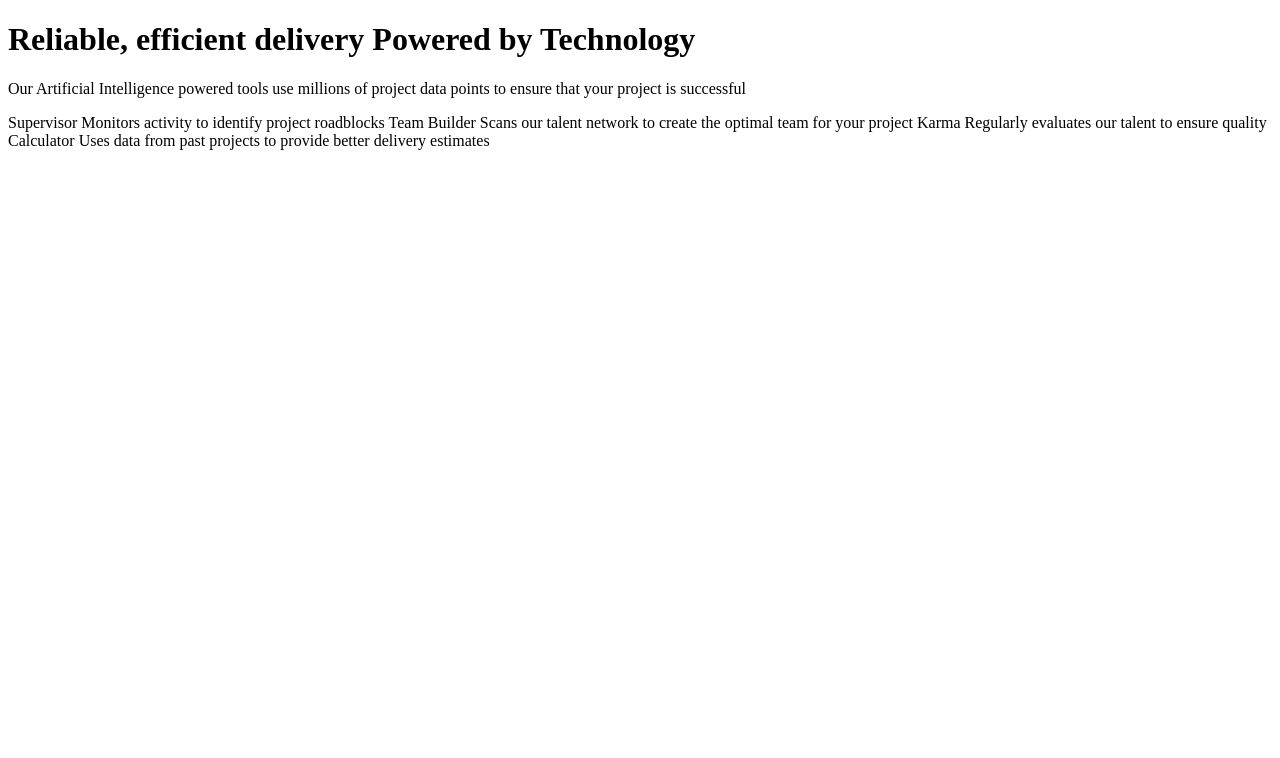
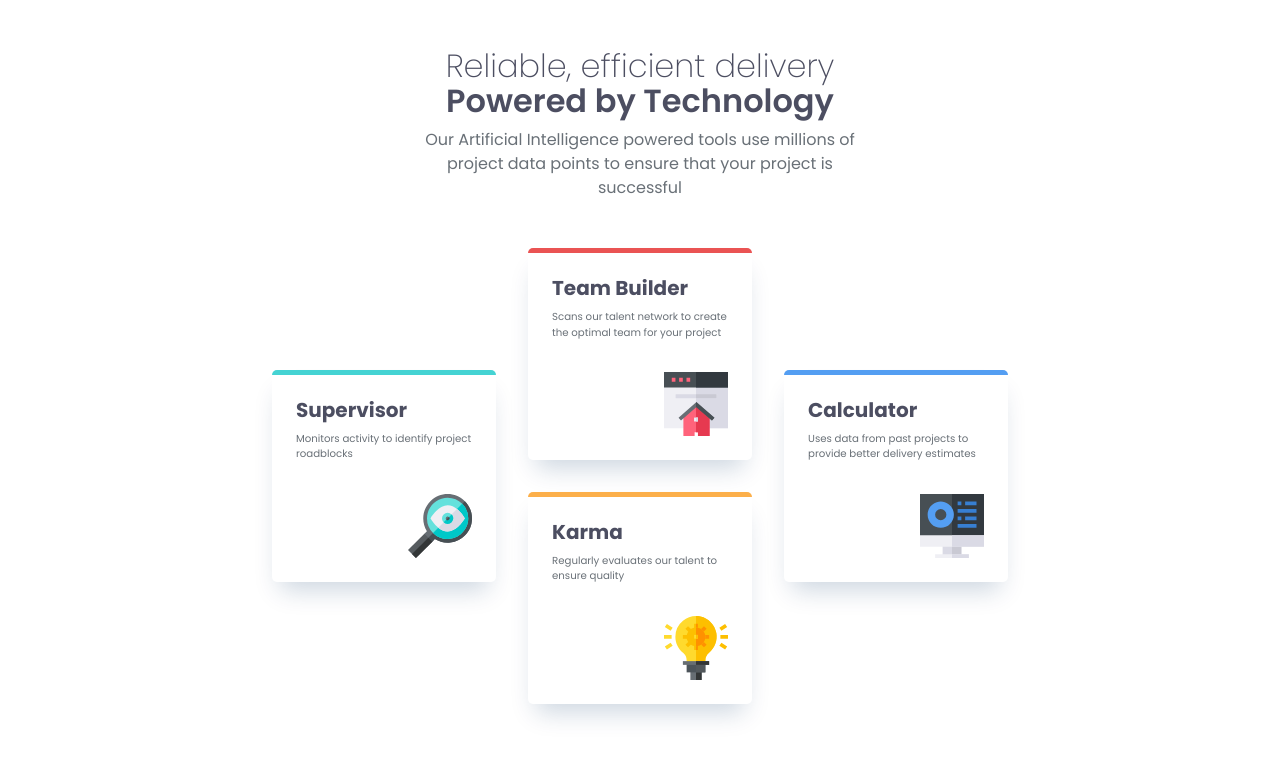
Before and after one commit to Faizmohyudin/responsive-layout, a plain HTML site: page four-card-feature-section-master/index.html in a window 1280 px wide. Drawn offline with Linux system fonts and the light colour scheme.

Commit message:
complete design

```diff
--- a/four-card-feature-section-master/index.html
+++ b/four-card-feature-section-master/index.html
@@ -1,21 +1,17 @@
 <!DOCTYPE html>
 <html lang="en">
-
   <head>
-  <meta charset="UTF-8">
-  <meta name="viewport" content="width=device-width, initial-scale=1.0">
+    <meta charset="UTF-8" />
+    <meta name="viewport" content="width=device-width, initial-scale=1.0" />
     <!-- displays site properly based on user's device -->
 
-  <link rel="icon" type="image/png" sizes="32x32" href="./images/favicon-32x32.png">
 
     <title>Frontend Mentor | Four card feature section</title>
 
-  <link rel="stylesheet" href="style.css">
-
+    <link rel="stylesheet" href="style.css" />
   </head>
 
   <body>
-
     <header>
       <div class="container narrow">
         <h1>
@@ -23,29 +19,54 @@
           <span> Powered by Technology</span>
         </h1>
         <p>
-        Our Artificial Intelligence powered tools use millions of project data points
-        to ensure that your project is successful
+          Our Artificial Intelligence powered tools use millions of project data
+          points to ensure that your project is successful
         </p>
       </div>
     </header>
 
+    <main>
+      <div class="container">
+        <div class="flex-layout">
+          <div class="col">
+
+            <div class="card border-cyn">
+              <h2>Supervisor</h2>
+              <p>Monitors activity to identify project roadblocks</p>
+              <img src="./images/icon-supervisor.svg" alt="" srcset="" />
+            </div>
+
+          </div>
+          <div class="col">
+
+            <div class="card border-red">
+              <h2>Team Builder</h2>
+              <p>Scans our talent network to create the optimal team for your project</p>
+              <img src="./images/icon-team-builder.svg" alt="" srcset="" />
+            </div>
+
+            <div class="card border-orang">
+              <h2>Karma</h2>
+              <p>Regularly evaluates our talent to ensure quality</p>
+              <img src="./images/icon-karma.svg" alt="" srcset="" />
+            </div>
+
+          </div>
+          <div class="col">
+
+            <div class="card border-blue">
+              <h2>Calculator</h2>
+              <p>Uses data from past projects to provide better delivery estimates</p>
+              <img src="./images/icon-calculator.svg" alt="" srcset="" />
+            </div>
+
+          </div>
+        </div>
+      </div>
+    </main>
 
 
 
 
-  Supervisor
-  Monitors activity to identify project roadblocks
-
-  Team Builder
-  Scans our talent network to create the optimal team for your project
-
-  Karma
-  Regularly evaluates our talent to ensure quality
-
-  Calculator
-  Uses data from past projects to provide better delivery estimates
-
-
   </body>
-
 </html>
--- a/four-card-feature-section-master/style.css
+++ b/four-card-feature-section-master/style.css
@@ -0,0 +1,125 @@
+@import url("https://fonts.googleapis.com/css2?family=Poppins:ital,wght@0,100;0,200;0,300;0,400;0,500;0,600;0,700;0,800;0,900;1,100;1,200;1,300;1,400;1,500;1,600;1,700;1,800;1,900&display=swap");
+
+* {
+  margin: 0;
+  padding: 0;
+  box-sizing: border-box;
+}
+
+:root {
+  --ff-san: "poppins";
+
+  --fw-light: 200;
+  --fw-normal: 400;
+  --fw-bold: 600;
+
+  --fs-400: 0.6375rem;
+  --fs-500: 1.25rem;
+  --fs-600: 1.625rem;
+  --fs-700: 2rem;
+  --fs-900: 2.5rem;
+
+  --Grey-500: hsl(234, 12%, 34%);
+  --Grey-400: hsl(212, 6%, 44%);
+  --White: hsl(0, 0%, 100%);
+
+  --Red: hsl(0, 78%, 62%);
+  --Cyan: hsl(180, 62%, 55%);
+  --Orange: hsl(34, 97%, 64%);
+  --Blue: hsl(212, 86%, 64%);
+}
+
+html {
+  font-family: var(--ff-san);
+  font-weight: var(--fw-normal);
+  line-height: 1.5;
+  color: var(--Grey-400);
+}
+
+h1,
+h2,
+h3 {
+  color: var(--Grey-500);
+  line-height: 1.1;
+}
+.container {
+  max-width: 800px;
+  margin-inline: auto;
+  padding-inline: 2rem;
+}
+.narrow {
+  max-width: 500px;
+}
+header {
+  text-align: center;
+  margin-block: 3rem;
+}
+
+main {
+  margin-bottom: 3rem;
+}
+
+.flex-layout {
+  --gap: 2rem;
+  display: grid;
+  gap: var(--gap);
+}
+
+@media screen and (min-width: 800px){
+    .flex-layout{
+        grid-template-columns: 1fr 1fr 1fr;
+    }
+
+}
+.flex-layout > * {
+  flex: 1;
+}
+.col {
+  display: grid;
+  align-items: center;
+  gap: var(--gap);
+}
+.card {
+  padding: 1.5rem;
+  box-shadow: 0 1rem 1.5rem -0.5rem rgb(0 50 100 / 0.2);
+  border-radius: 5px;
+  border-top: 5px solid;
+}
+
+.border-cyn {
+  border-color: var(--Cyan);
+}
+.border-red {
+  border-color: var(--Red);
+}
+.border-orang {
+  border-color: var(--Orange);
+}
+.border-blue {
+  border-color: var(--Blue);
+}
+
+h1 {
+  font-size: var(--fs-700);
+  font-weight: var(--fw-light);
+  margin-bottom: 10px;
+}
+
+h1 span {
+  font-weight: var(--fw-bold);
+}
+
+.card h2 {
+  font-size: var(--fs-500);
+}
+
+.card p {
+  margin: 10px 0;
+  font-size: var(--fs-400);
+}
+
+.card img {
+  margin-top: 2rem;
+  display: block;
+  margin-left: auto;
+}
```
Lines whose indentation alone changed are shown as unchanged.
